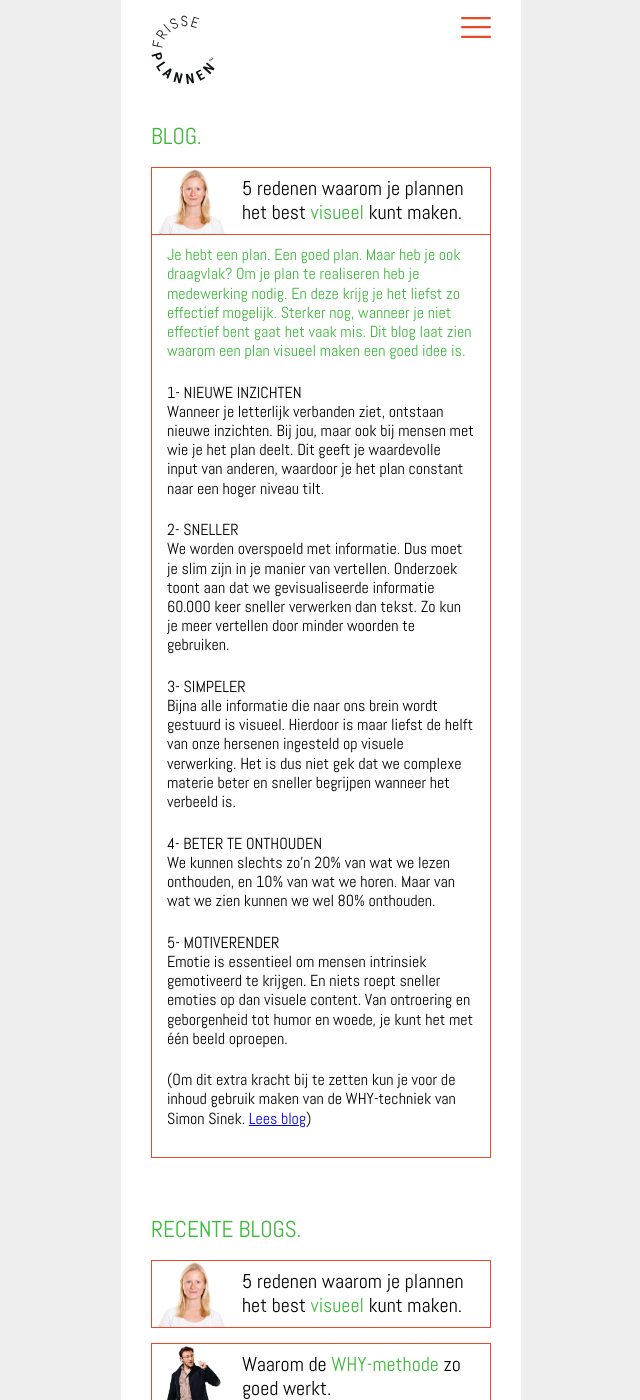
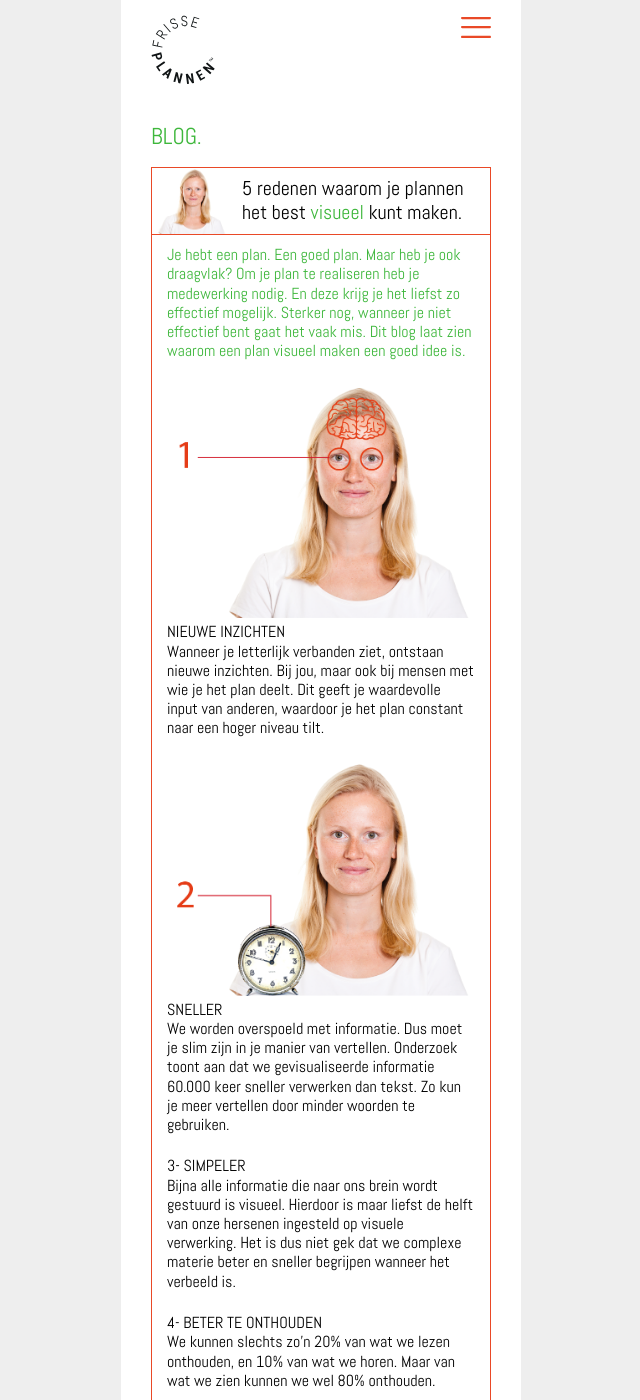
Before and after one commit to jhvanderschee/carli_d, a Jekyll site: the page built from _posts/2019-01-02-blog-plannen-visualiseren.md, in a window 1280 px wide and 1400 px high. Shown: the whole window, without its empty margins (319-959 px from the left). Built offline with Jekyll 4.4.1, drawn with Linux system fonts in a browser that asks for light colours.

Commit message:
Updated 3 files via CloudCannon

```diff
--- a/_posts/2019-01-02-blog-plannen-visualiseren.md
+++ b/_posts/2019-01-02-blog-plannen-visualiseren.md
@@ -6,9 +6,9 @@
 
 **Je hebt een plan. Een goed plan. Maar heb je ook draagvlak? Om je plan te realiseren heb je medewerking nodig. En deze krijg je het liefst zo effectief mogelijk. Sterker nog, wanneer je niet effectief bent gaat het vaak mis. Dit blog laat zien waarom een plan visueel maken een goed idee is.**
 
-1- NIEUWE INZICHTEN<br>Wanneer je letterlijk verbanden ziet, ontstaan nieuwe inzichten. Bij jou, maar ook bij mensen met wie je het plan deelt. Dit geeft je waardevolle input van anderen, waardoor je het plan constant naar een hoger niveau tilt.&nbsp;
+![](/uploads/blog-visualiseren-19.png)<br>NIEUWE INZICHTEN<br>Wanneer je letterlijk verbanden ziet, ontstaan nieuwe inzichten. Bij jou, maar ook bij mensen met wie je het plan deelt. Dit geeft je waardevolle input van anderen, waardoor je het plan constant naar een hoger niveau tilt.&nbsp;
 
-2- SNELLER<br>We worden overspoeld met informatie. Dus moet je slim zijn in je manier van vertellen. Onderzoek toont aan dat we gevisualiseerde informatie 60.000 keer sneller verwerken dan tekst. Zo kun je meer vertellen door minder woorden te gebruiken. &nbsp;
+![](/uploads/blog-visualiseren-20.png)<br>SNELLER<br>We worden overspoeld met informatie. Dus moet je slim zijn in je manier van vertellen. Onderzoek toont aan dat we gevisualiseerde informatie 60.000 keer sneller verwerken dan tekst. Zo kun je meer vertellen door minder woorden te gebruiken. &nbsp;
 
 3- SIMPELER<br>Bijna alle informatie die naar ons brein wordt gestuurd is visueel. Hierdoor is maar liefst de helft van onze hersenen ingesteld op visuele verwerking. Het is dus niet gek dat we complexe materie beter en sneller begrijpen wanneer het verbeeld is.&nbsp;
 
```
Also changed, not shown: uploads/blog-visualiseren-19.png (added), uploads/blog-visualiseren-20.png (added).
